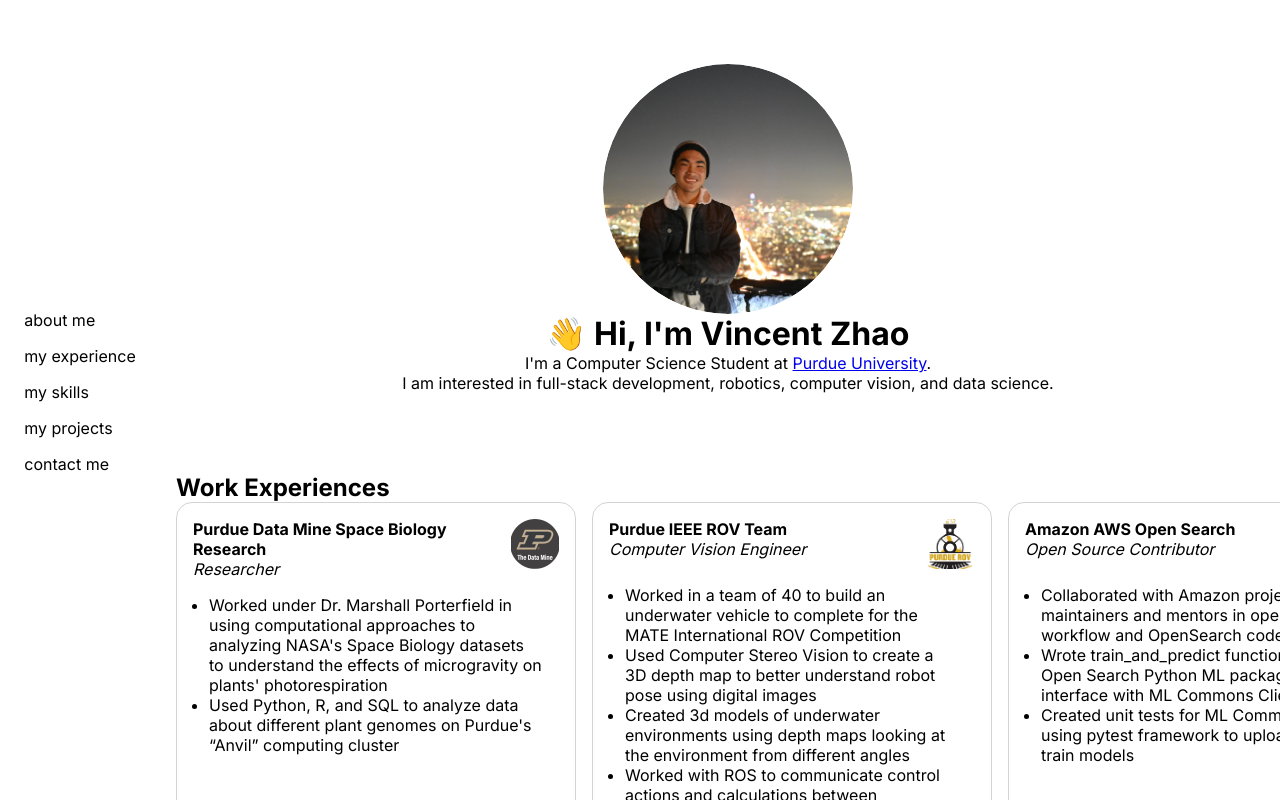
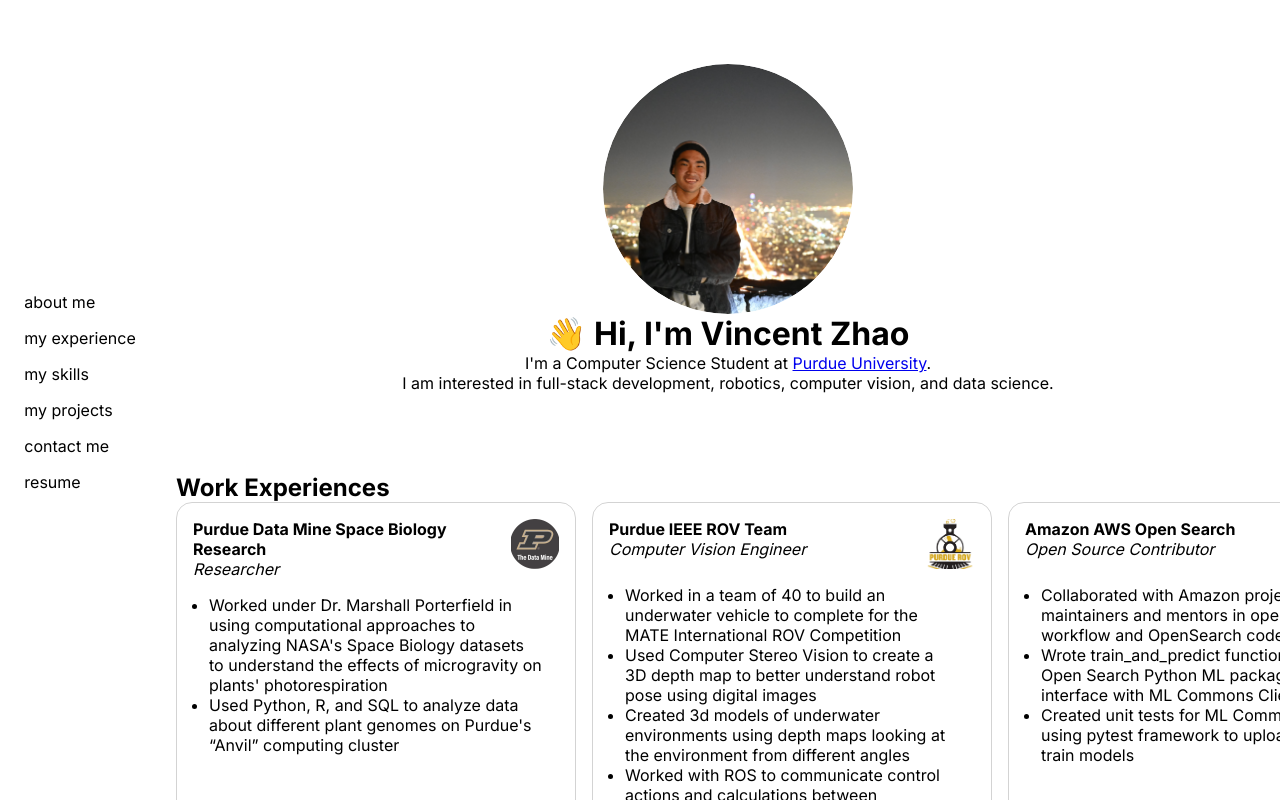
Before and after one commit to VincentZhao12/portfolio, a Next.js app: page / in a window 1280 px wide. Shown: the top 800 px of the page. Built offline with nearby package versions, Linux system fonts and the light colour scheme.

Commit message:
added resume
Signed-off-by: Vincent Zhao <59675522+VincentZhao12@users.noreply.github.com>

```diff
--- a/src/app/page.module.css
+++ b/src/app/page.module.css
@@ -44,6 +44,11 @@
     align-items: center;
 }
 
+.link {
+    text-decoration: none;
+    color: inherit;
+}
+
 @media (max-width: 600px) {
     .sidebar {
         display: none;
--- a/src/app/page.tsx
+++ b/src/app/page.tsx
@@ -46,6 +46,12 @@
                         <ScrollButton scrollRef={contactRef}>
                             contact me
                         </ScrollButton>
+                        <a
+                            className={styles.link}
+                            href="/vincent_zhao_resume.pdf"
+                        >
+                            resume
+                        </a>
                     </div>
                 </div>
                 <div className={`${styles.content}`}>
```
Also changed, not shown: 1 other file (tests, documents, lock files or other folders).
